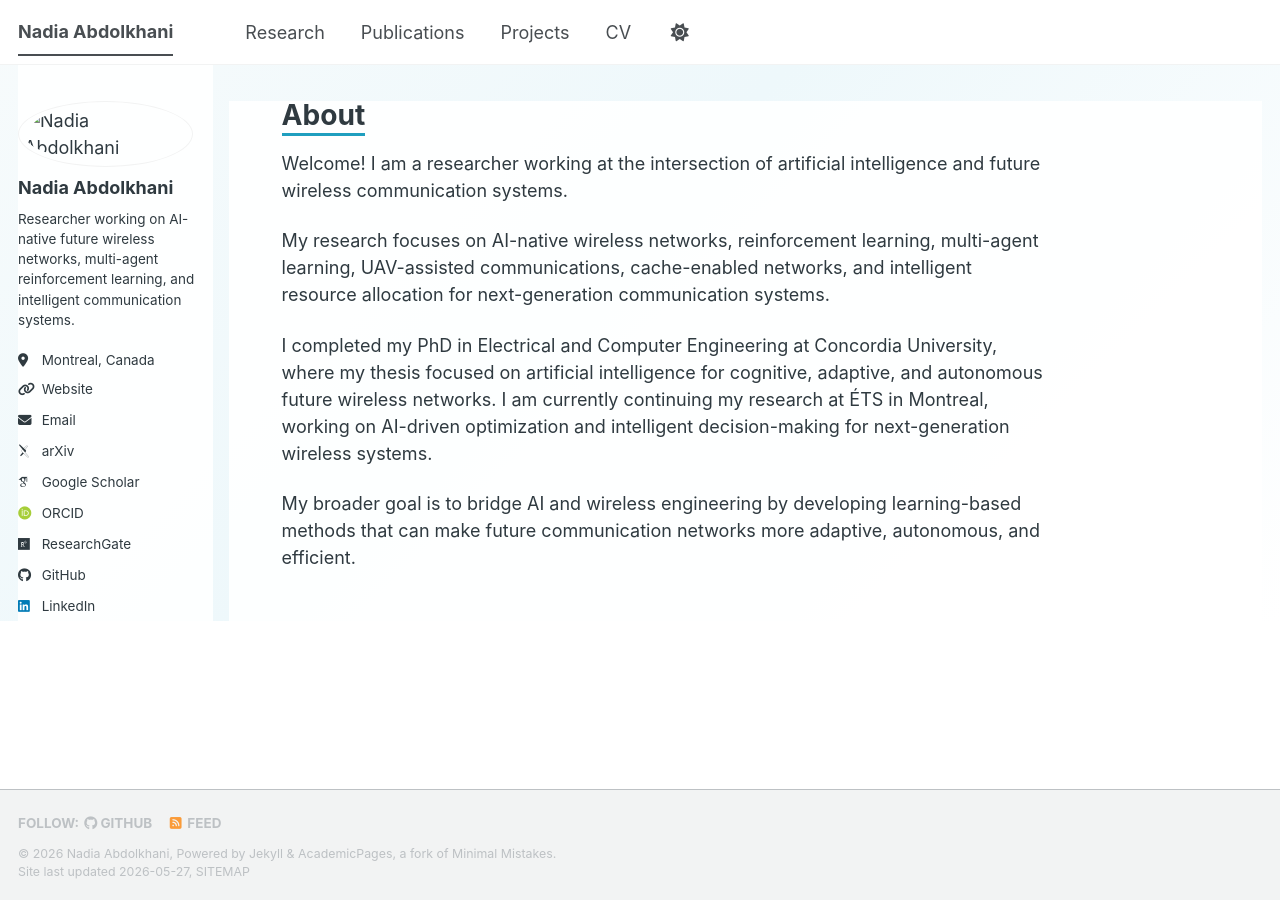
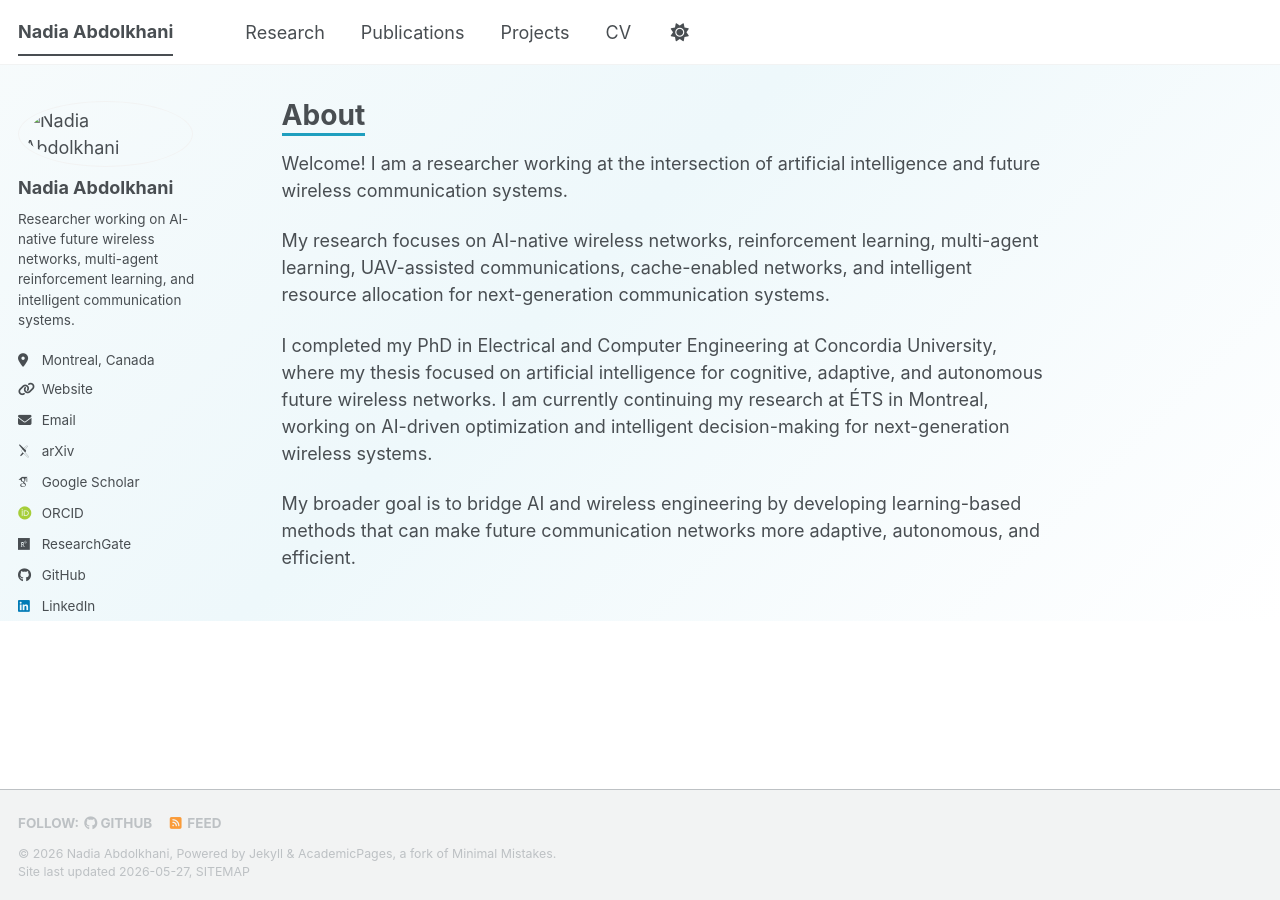
Before and after one commit to NAbdolkhani/NAbdolkhani.github.io, a Jekyll site: the page built from _pages/about.md, in a window 1280 px wide. Built offline with Jekyll 4.4.1, drawn with Linux system fonts in a browser that asks for light colours; some web fonts are replaced; a script bundle is joined from its source files by our own code; library files that are not in the unit come from our copies.

Commit message:
Update _custom.scss

```diff
--- a/_sass/_custom.scss
+++ b/_sass/_custom.scss
@@ -1,13 +1,10 @@
 :root {
   --accent: #1f9fbf;
   --accent-dark: #176f86;
-  --text-dark: #2f3a40;
 }
 
-/* Light mode */
 body {
   background: linear-gradient(135deg, #f7fbfc 0%, #eef8fb 45%, #ffffff 100%);
-  color: var(--text-dark);
 }
 
 a {
@@ -18,9 +15,10 @@ a:hover {
   color: var(--accent-dark);
 }
 
-.page,
-.sidebar {
-  background: rgba(255, 255, 255, 0.88);
+.page__title {
+  border-bottom: 3px solid var(--accent);
+  display: inline-block;
+  padding-bottom: 0.2rem;
 }
 
 .archive__item {
@@ -28,43 +26,6 @@ a:hover {
   margin-bottom: 1.5rem;
   border: 1px solid #e2eef2;
   border-radius: 14px;
-  background: rgba(255, 255, 255, 0.94);
+  background: #ffffff;
   box-shadow: 0 4px 14px rgba(0, 0, 0, 0.04);
 }
-
-.page__title {
-  border-bottom: 3px solid var(--accent);
-  display: inline-block;
-  padding-bottom: 0.2rem;
-}
-
-/* Dark mode */
-[data-theme="dark"] body {
-  background: #0f1720;
-  color: #e6edf3;
-}
-
-[data-theme="dark"] .page,
-[data-theme="dark"] .sidebar,
-[data-theme="dark"] .archive__item {
-  background: #17212b;
-  color: #e6edf3;
-  border-color: #263544;
-}
-
-[data-theme="dark"] a {
-  color: #38bdf8;
-}
-
-[data-theme="dark"] a:hover {
-  color: #7dd3fc;
-}
-
-[data-theme="dark"] .masthead,
-[data-theme="dark"] .page__footer {
-  background: #0b1118;
-}
-
-[data-theme="dark"] .page__title {
-  border-bottom-color: #38bdf8;
-}
```
